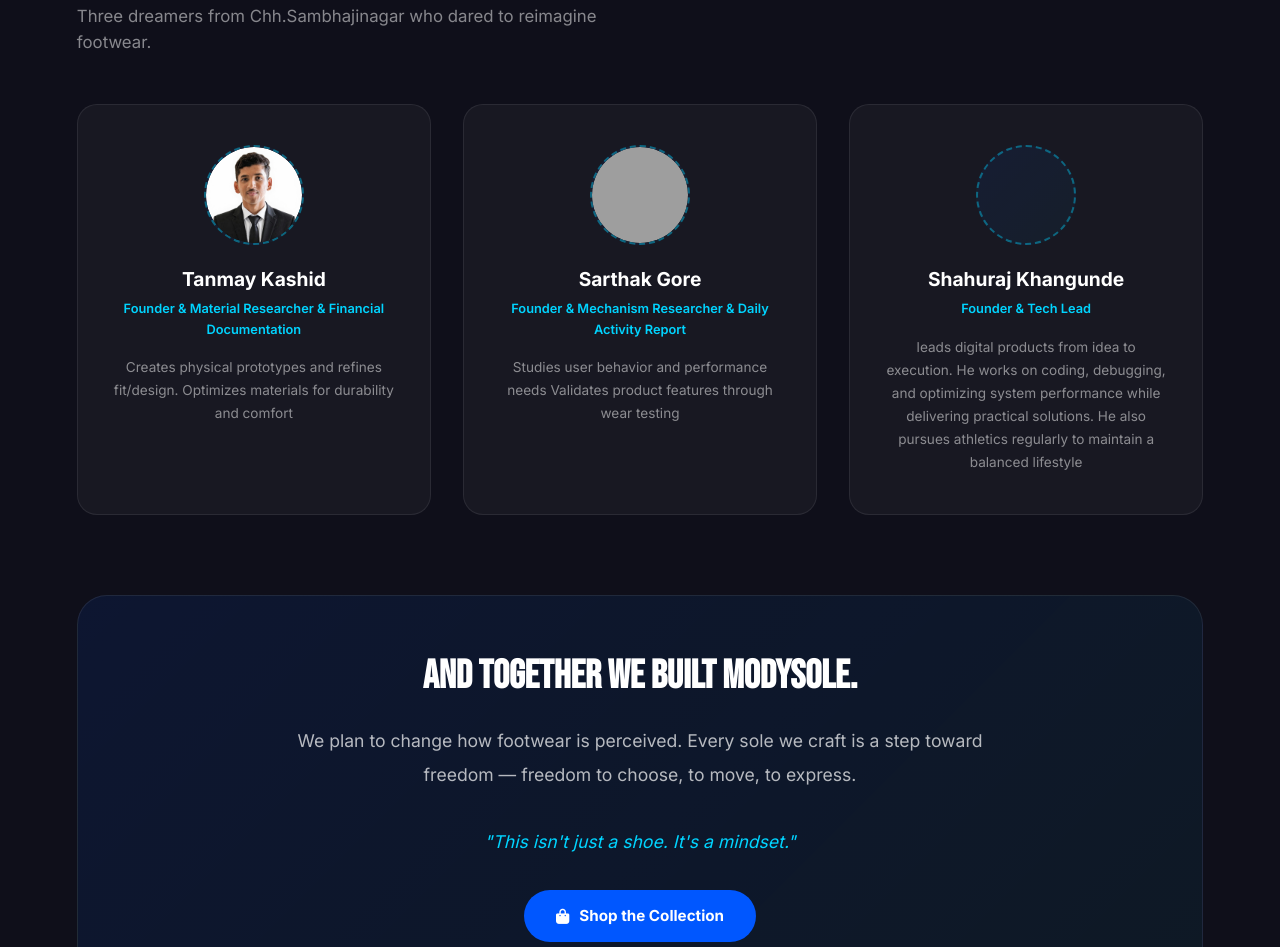
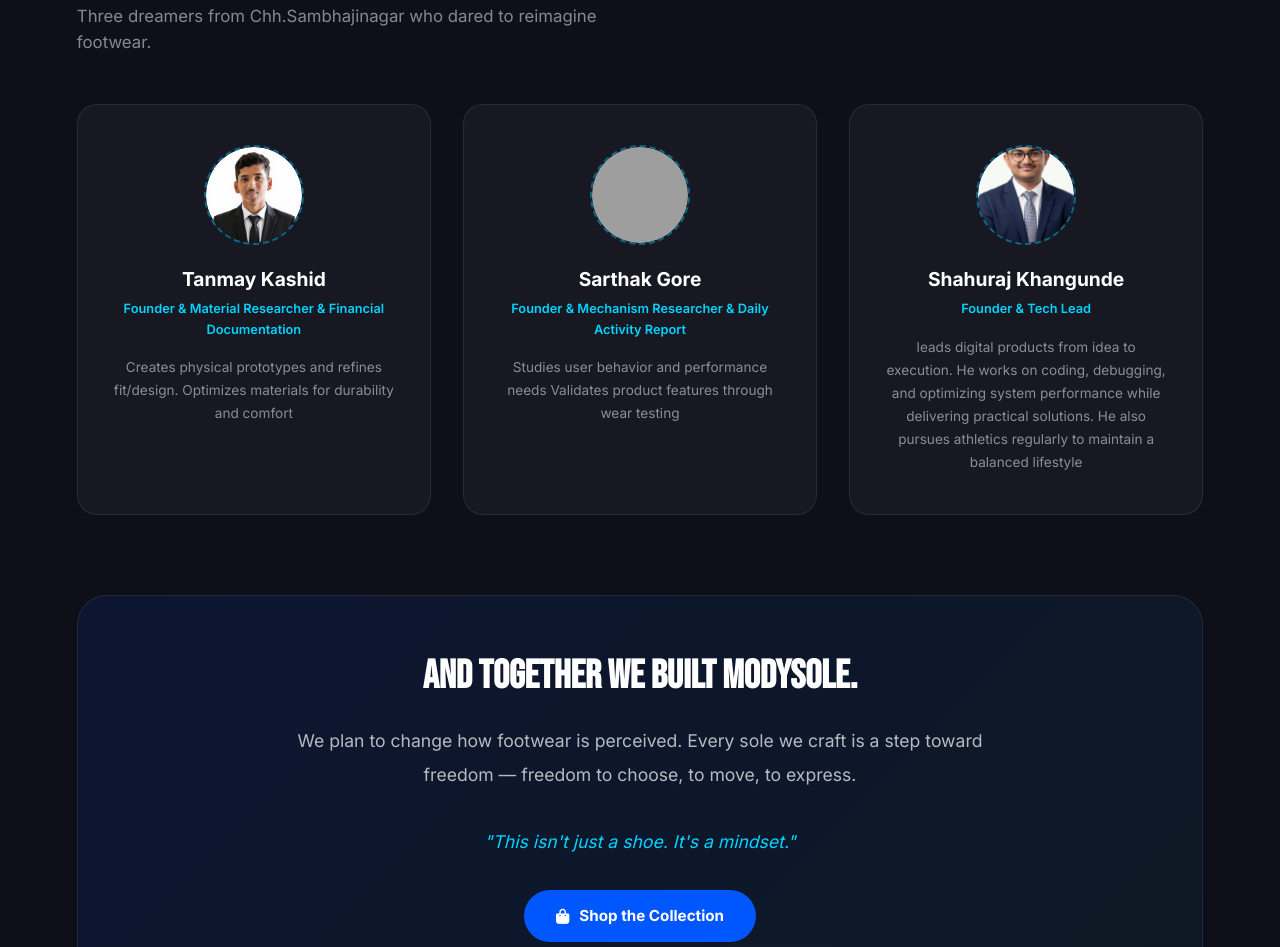
Before and after one commit to Shahuraj-CODM/ModySole, a website: page about.html in a window 1280 px wide. Shown: the part 1448-2395 px from the top of the page. Drawn offline with nearby package versions, Linux system fonts and the light colour scheme; no server answers; grey boxes are pictures that could not be loaded.

Commit message:
Update Tue 04/28/2026 14:52

```diff
--- a/about.html
+++ b/about.html
@@ -109,7 +109,7 @@
       </div>
       <div class="team-card">
         <div class="team-avatar-img">
-          <img src="images/shahuraj.jpg" alt="Shahuraj Khangunde" onerror="this.style.display='none'">
+          <img src="images/shahuraj.jpeg" alt="Shahuraj Khangunde" onerror="this.style.display='none'">
         </div>
         <h3>Shahuraj Khangunde</h3>
         <div class="role">Founder & Tech Lead</div>
```
Also changed, not shown: images/shahuraj.jpeg (added).
